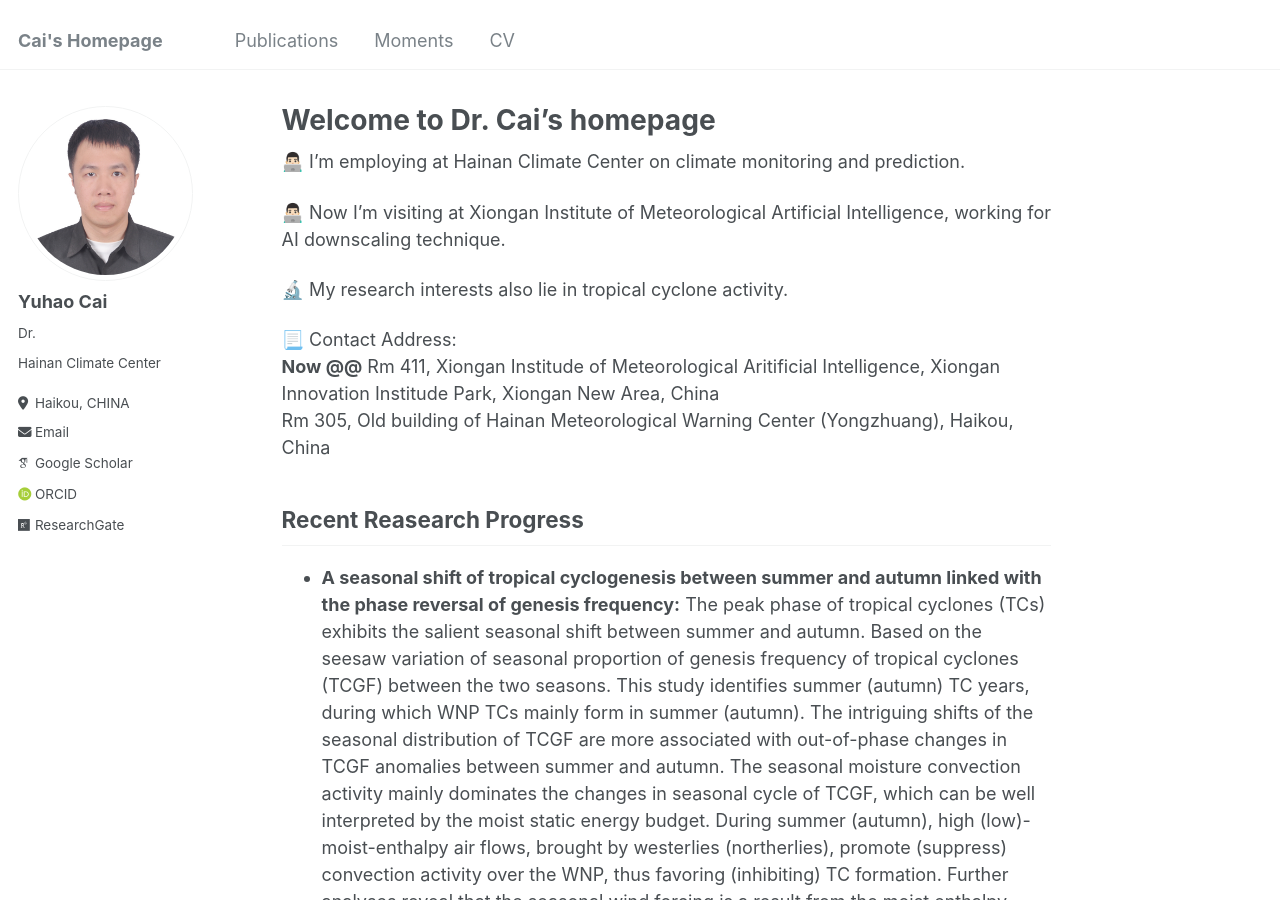
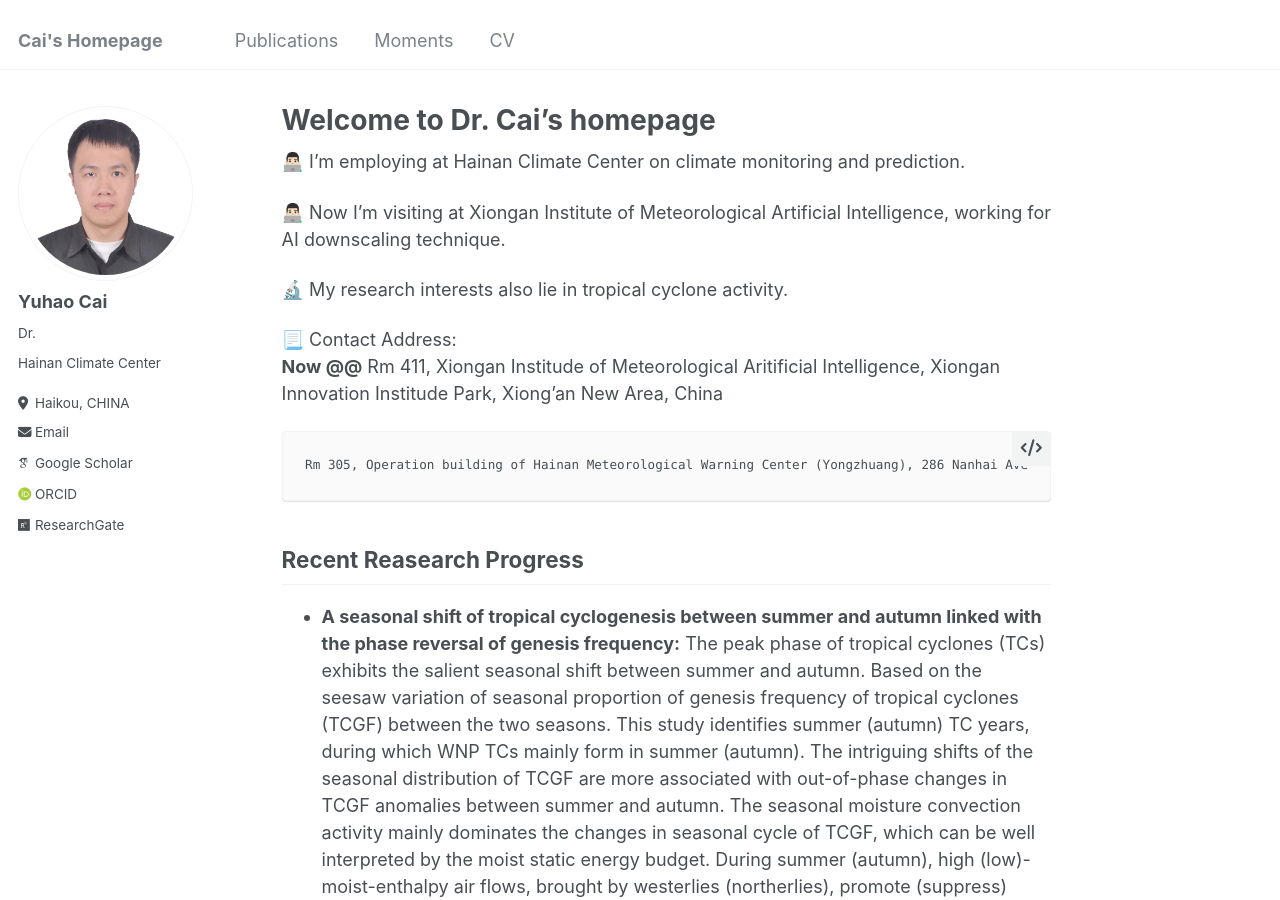
Before and after one commit to caiyh63/caiyh63.github.io, a Jekyll site: the page built from _pages/about.md, in a window 1280 px wide and 900 px high. Built offline with Jekyll 4.4.1, drawn with Linux system fonts in a browser that asks for light colours; some web fonts are replaced.

Commit message:
Update about.md

```diff
--- a/_pages/about.md
+++ b/_pages/about.md
@@ -14,8 +14,9 @@ redirect_from:
 🔬 My research interests also lie in tropical cyclone activity.
 
 📃 Contact Address:  <br>
-    **Now @@** Rm 411, Xiongan Institude of Meteorological Aritificial Intelligence, Xiongan Innovation Institude Park, Xiongan New Area, China <br>
-    Rm 305, Old building of Hainan Meteorological Warning Center (Yongzhuang), Haikou, China
+    **Now @@** Rm 411, Xiongan Institude of Meteorological Aritificial Intelligence, Xiongan Innovation Institude Park, Xiong'an New Area, China <br>
+
+    Rm 305, Operation building of Hainan Meteorological Warning Center (Yongzhuang), 286 Nanhai Avenue, Haikou, China
 
 
 
```
